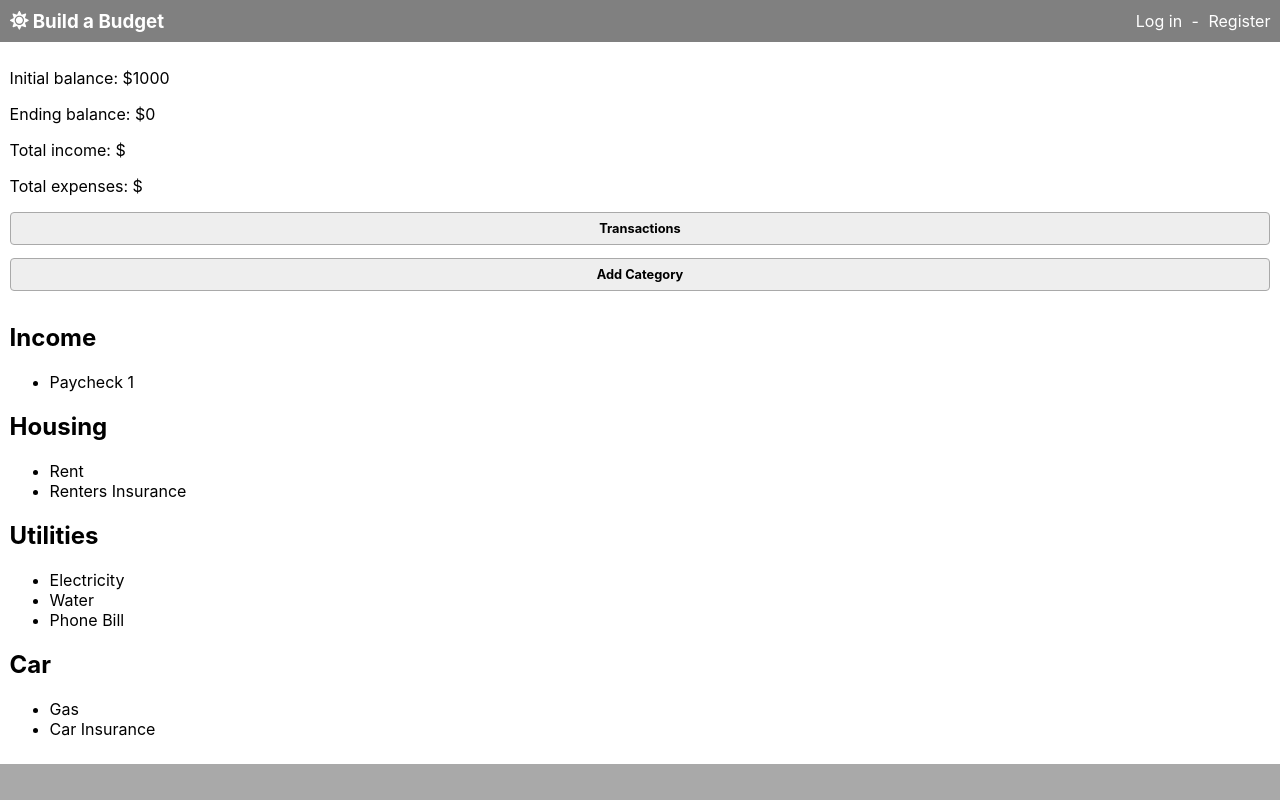
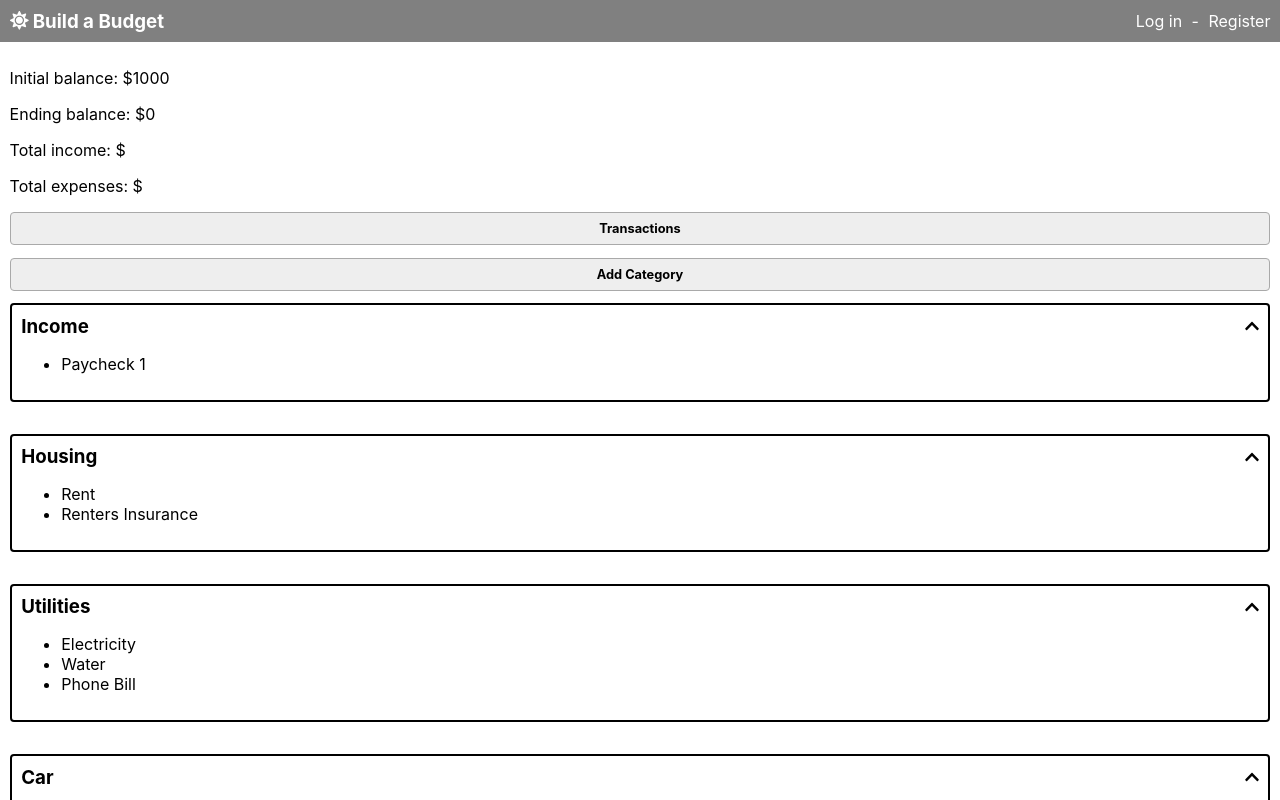
Before and after one commit to alextowe/budget-app-client, a React (Create React App) app: page / in a window 1280 px wide. Shown: the top 800 px of the page. Built offline with nearby package versions, Linux system fonts and the light colour scheme.

Commit message:
implemented category on click collapse functionality

```diff
--- /dev/null
+++ b/src/components/Category/Category.css
@@ -0,0 +1,17 @@
+.Category {
+  border: 2px solid black;
+  border-radius: 4px;
+  margin-bottom: 2em;
+  padding: 0.6em;
+}
+
+.Category__top_section {
+  display: flex;
+  flex-direction: row;
+  justify-content: space-between;
+  align-items: center;
+}
+
+.Category__top_section h3 {
+  margin: 0;
+}
--- a/src/components/Category/Category.js
+++ b/src/components/Category/Category.js
@@ -1,21 +1,22 @@
 import React, { Component } from 'react'
 import { Section } from '../../components/Utils/Utils'
+import { FontAwesomeIcon } from '@fortawesome/react-fontawesome'
+import { faChevronUp, faChevronDown } from '@fortawesome/free-solid-svg-icons'
+import './Category.css'
 
 export default class Category extends Component {
   state = {
     open: true,
   }
 
-  filterItems() {
-    const { c } = this.props
+  filterExpenses(expenses, category_id) {
+    return expenses.filter(expense => expense.category_id === category_id)
   }
 
   renderExpenses() {
     const { category } = this.props
     const { expenses = [] } = this.props
-    const categoryExpenses = expenses.filter(expense => (
-      expense.category_id === category.id
-    ))
+    const categoryExpenses = this.filterExpenses(expenses, category.id)
 
     return categoryExpenses.map(expense => (
       <li className='Expense'>
@@ -25,11 +26,17 @@ export default class Category extends Component {
   }
 
   render() {
+    const { open } = this.state
     const { category } = this.props
     return (
       <Section className='Category'>
-        <h2>{category.name}</h2>
-        <ul>{this.renderExpenses()}</ul>
+        <section
+          className='Category__top_section'
+          onClick={ () => this.setState({ open: !open }) }>
+          <h3>{category.name}</h3>
+          <FontAwesomeIcon icon={ open ? faChevronUp : faChevronDown }/>
+        </section>
+        { open && <ul>{this.renderExpenses()}</ul>}
       </Section>
     )
   }
```
